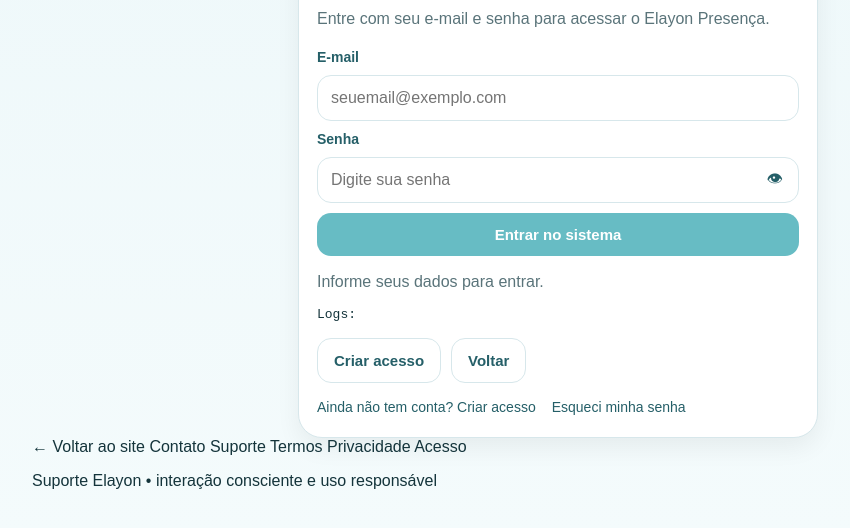
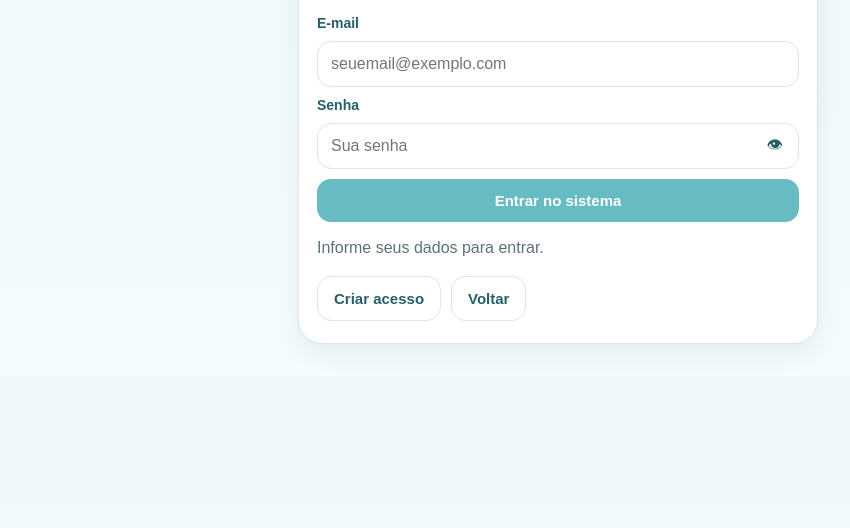
Before and after one commit to paulorobertoxavierjunior-create/elayon-presenca, a plain HTML site: page login.html in a window 1280 px wide. Shown: the part 144-672 px from the top of the page, without its empty margins (82-932 px from the left). Drawn offline with nearby package versions, Linux system fonts and the light colour scheme.

Commit message:
Atualizar o login.html

```diff
--- a/login.html
+++ b/login.html
@@ -4,61 +4,38 @@
   <meta charset="UTF-8">
   <meta name="viewport" content="width=device-width, initial-scale=1.0">
   <title>Acessar • Elayon Presença</title>
-  <meta name="description" content="Acesse sua conta no Elayon Presença.">
   <link rel="stylesheet" href="css/styles.css">
 </head>
 <body data-page="login">
   <main class="app-shell">
     <section class="form-card">
       <div class="hero-badge">Acesso</div>
+      <h1 class="form-title">Acessar</h1>
 
-      <h1 class="form-title">Acessar</h1>
-      <p class="form-subtitle">
-        Entre com seu e-mail e senha para acessar o Elayon Presença.
-      </p>
+      <form id="loginForm" class="form-stack">
+        <label>E-mail</label>
+        <input id="loginEmail" type="email" placeholder="seuemail@exemplo.com" required>
 
-      <form id="loginForm" class="form-stack" novalidate>
-        <label for="loginEmail">E-mail</label>
-        <input id="loginEmail" type="email" placeholder="seuemail@exemplo.com" autocomplete="username" required>
-
-        <label for="loginPassword">Senha</label>
+        <label>Senha</label>
         <div class="password-wrap">
-          <input id="loginPassword" type="password" placeholder="Digite sua senha" autocomplete="current-password" required>
-          <button type="button" class="toggle-password" data-target="loginPassword" aria-label="Mostrar ou ocultar senha">👁</button>
+          <input id="loginPassword" type="password" placeholder="Sua senha" required>
+          <button type="button" class="toggle-password" data-target="loginPassword">👁</button>
         </div>
 
-        <button class="btn btn-primary" id="btnLoginSubmit" type="submit">Entrar no sistema</button>
+        <button class="btn btn-primary" type="submit">Entrar no sistema</button>
       </form>
 
       <div id="loginMessage" class="form-message">Informe seus dados para entrar.</div>
-
-      <pre id="debugBox" class="debug-box">Logs:</pre>
 
       <div class="hero-actions top-gap">
         <a class="btn btn-secondary" href="cadastro.html">Criar acesso</a>
         <a class="btn btn-secondary" href="index.html">Voltar</a>
       </div>
-
-      <div class="hero-links top-gap">
-        <a href="cadastro.html">Ainda não tem conta? Criar acesso</a>
-        <a href="recuperar-senha.html">Esqueci minha senha</a>
-      </div>
     </section>
-
-    <div class="footer-nav">
-      <div class="footer-links">
-        <a href="https://elayon.space">← Voltar ao site</a>
-        <a href="https://elayon.space/contato/">Contato</a>
-        <a href="https://elayon.space/faq/">Suporte</a>
-        <a href="https://elayon.space/termos/">Termos</a>
-        <a href="https://elayon.space/politica-privacidade/">Privacidade</a>
-        <a href="login.html" class="footer-accent">Acesso</a>
-      </div>
-      <p>Suporte Elayon • interação consciente e uso responsável</p>
-    </div>
   </main>
 
   <script src="https://cdn.jsdelivr.net/npm/@supabase/supabase-js@2"></script>
-  <script src="js/auth-flow.js"></script>
+  <script src="js/config.js"></script>
+  <script src="js/app.js"></script>
 </body>
 </html>
```
